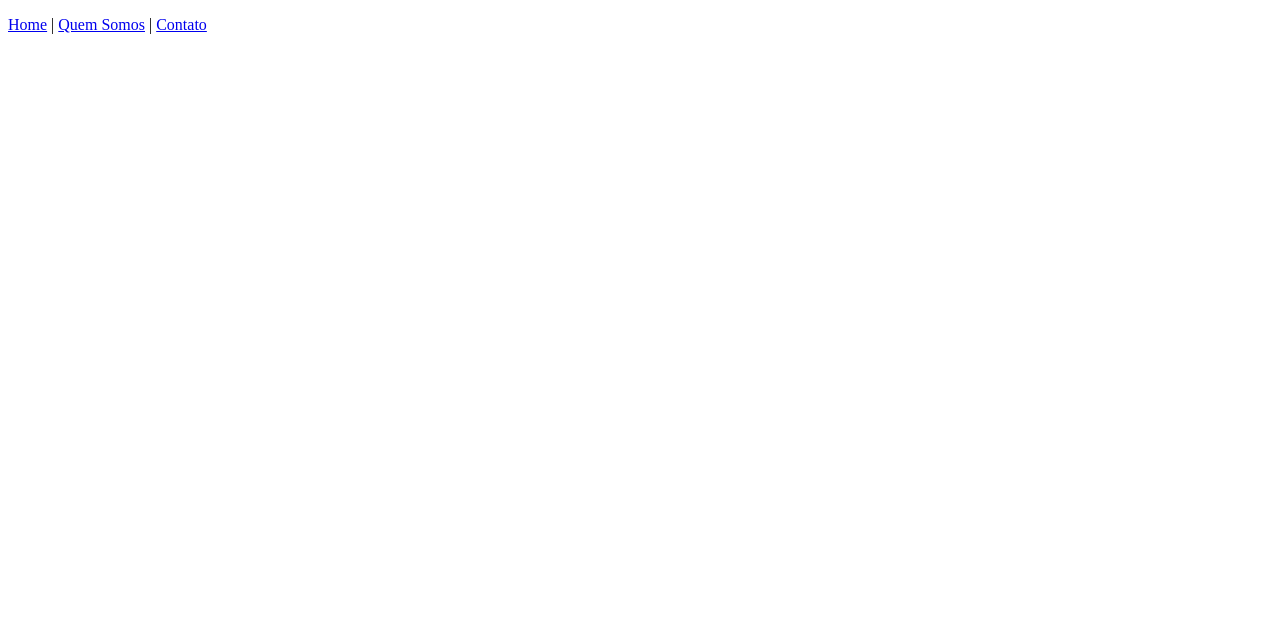
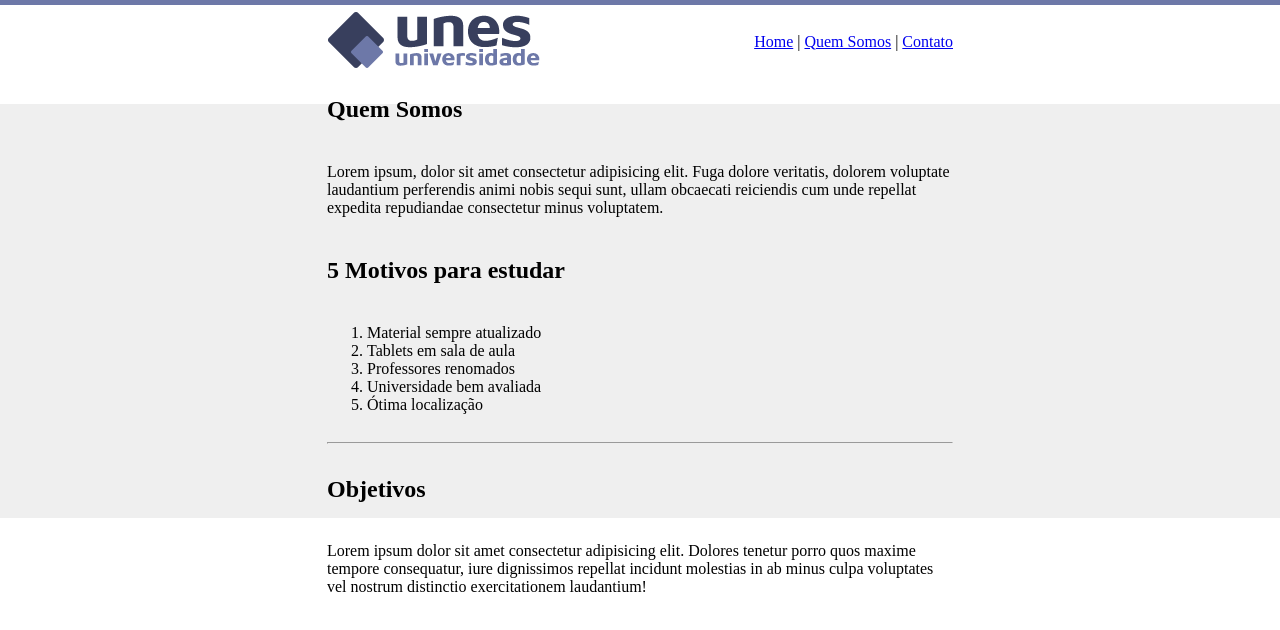
Before and after one commit to GustavoBarros360/projetos-web, a plain HTML site: page projeto1-UNES/quemsomos.html in a window 1280 px wide. Drawn offline with Linux system fonts and the light colour scheme.

Commit message:
commit quemsomos page

```diff
--- a/projeto1-UNES/quemsomos.html
+++ b/projeto1-UNES/quemsomos.html
@@ -6,7 +6,49 @@
     <meta name="viewport" content="width=device-width, initial-scale=1.0">
     <title>Quem Somos</title>
 </head>
-<body>
-    <p ><a href="index.html" rel="internal" target="_self">Home</a> | <a href="quemsomos.html" rel="internal" target="_self">Quem Somos</a> | <a href="contato.html" rel="internal" target="_self">Contato</a></p>
+<body background="imagens/fundo.png">
+    <table border="0" align="center" width="50%">
+        <tr>
+            <td>
+                <img src="imagens/logo.png" alt="logo">
+            </td>
+            <td align="right">
+                <p ><a href="index.html" rel="internal" target="_self">Home</a> | <a href="quemsomos.html" rel="internal" target="_self">Quem Somos</a> | <a href="contato.html" rel="internal" target="_self">Contato</a></p>
+            </td>
+        </tr>
+        <tr>
+            <td colspan="2" align="left">
+
+                    <h2>Quem Somos</h2>
+
+            </td>
+        </tr>
+        <tr>
+            <td colspan="2"><p>Lorem ipsum, dolor sit amet consectetur adipisicing elit. Fuga dolore veritatis, dolorem voluptate laudantium perferendis animi nobis sequi sunt, ullam obcaecati reiciendis cum unde repellat expedita repudiandae consectetur minus voluptatem.</p></td>
+        </tr>
+        <tr>
+            <td colspan="2" align="left"><h2>5 Motivos para estudar</h2></td>
+        </tr>
+        <tr>
+            <td>
+                <ol>
+                    <li>Material sempre atualizado</li>
+                    <li>Tablets em sala de aula</li>
+                    <li>Professores renomados</li>
+                    <li>Universidade bem avaliada</li>
+                    <li>Ótima localização</li>
+                </ol>
+            </td>
+        </tr>
+        <tr>
+            <td colspan="2"><hr></td>
+        </tr>
+        <tr>
+            <td colspan="2" align="left"><h2>Objetivos</h2></td>
+        </tr>
+        <tr>
+            <td colspan="2" align="left"><p>Lorem ipsum dolor sit amet consectetur adipisicing elit. Dolores tenetur porro quos maxime tempore consequatur, iure dignissimos repellat incidunt molestias in ab minus culpa voluptates vel nostrum distinctio exercitationem laudantium!</p></td>
+        </tr>
+    </table>
 </body>
 </html>
```
